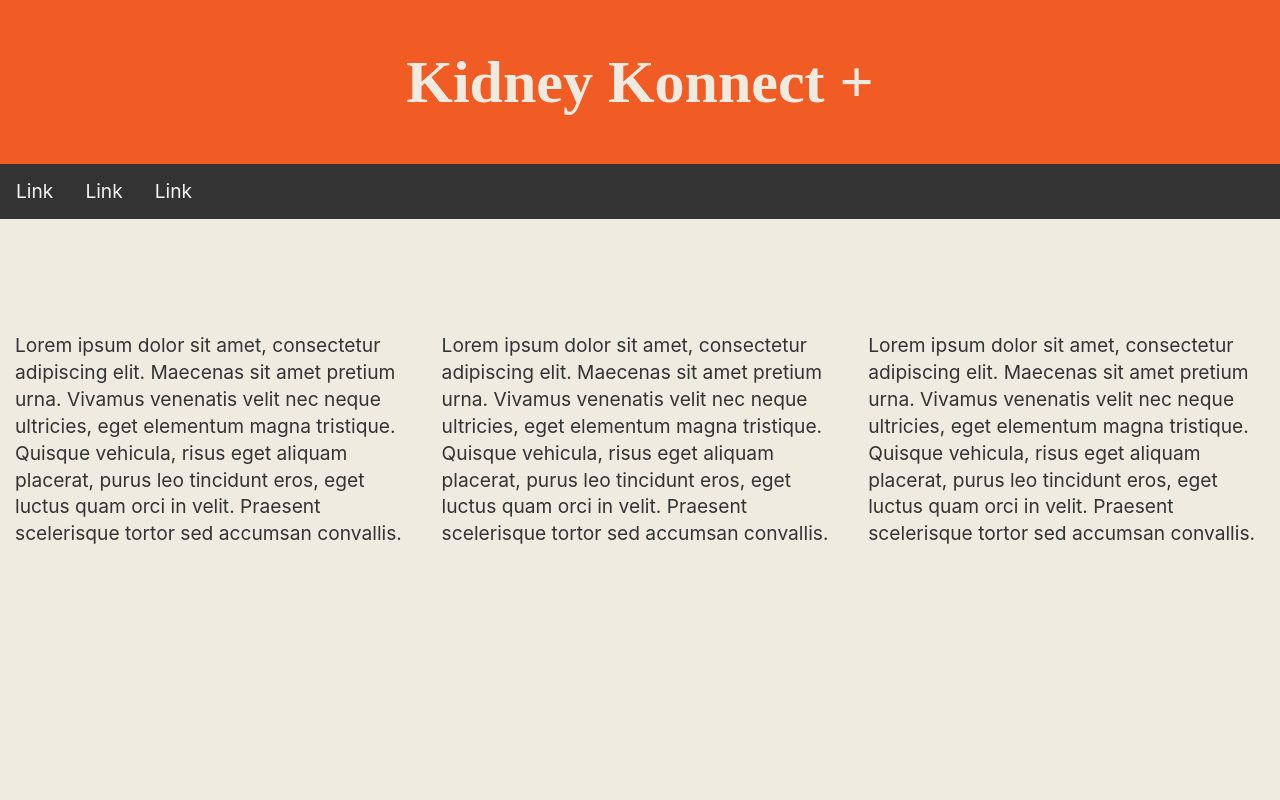
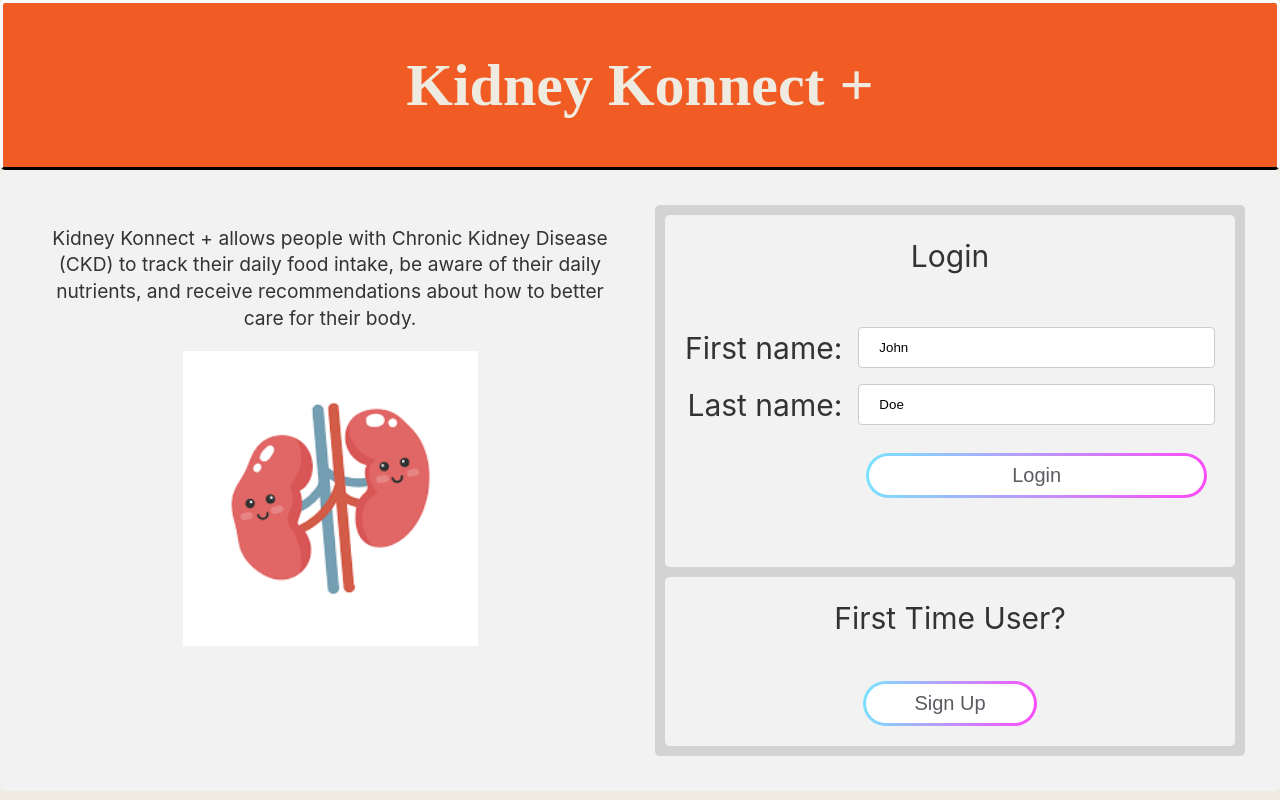
Before and after one commit to BlakePereira2000/Intex, a Django app: page /login/ in a window 1280 px wide. Run offline with Django 4.2, Linux system fonts and the light colour scheme.

Commit message:
signup page

```diff
--- a/intexApp/urls.py
+++ b/intexApp/urls.py
@@ -1,5 +1,5 @@
 from django.urls import path
-from .views import indexPageView, aboutPageView, journalPageView, reportPageView, userPageView, foodsPageView, loginPageView
+from .views import indexPageView, aboutPageView, journalPageView, reportPageView, userPageView, foodsPageView, loginPageView, signupPageView
 
 urlpatterns = [
     path('', indexPageView, name='index'),
@@ -9,4 +9,5 @@ urlpatterns = [
     path('user/', userPageView, name='user'),
     path('foods/', foodsPageView, name='foods'),
     path('login/', loginPageView, name='login'),
+    path('signup/', signupPageView, name='signup'),
 ]
--- a/intexApp/views.py
+++ b/intexApp/views.py
@@ -25,3 +25,6 @@ def foodsPageView(request):
 
 def loginPageView(request):
     return render(request, 'intexApp/login.html')
+
+def signupPageView(request):
+    return render(request, 'intexApp/signup.html')
--- a/intexProject/static/css/main.css
+++ b/intexProject/static/css/main.css
@@ -578,6 +578,8 @@ body footer.about-footer {
   color: var(--soft-white);
   font-size: 30px;
   font-family: 'Times New Roman', Times, serif;
+  border-style: solid;
+  border-color: white white black;
 }
 
 @media (min-width: 601px) {
--- a/templates/intexApp/login.html
+++ b/templates/intexApp/login.html
@@ -5,41 +5,15 @@
 
 body {
   margin: 0;
+  background-color: white;
 }
 
-/* Style the header */
-.header {
-  background-color: #f1f1f1;
-  padding: 20px;
-  text-align: center;
-}
-
-/* Style the top navigation bar */
-.topnav {
-  overflow: hidden;
-  background-color: #333;
-}
-
-/* Style the topnav links */
-.topnav a {
-  float: left;
-  display: block;
-  color: #f2f2f2;
-  text-align: center;
-  padding: 14px 16px;
-  text-decoration: none;
-}
-
-/* Change color on hover */
-.topnav a:hover {
-  background-color: #ddd;
-  color: black;
-}
+p {text-align: center;}
 
 /* Create three equal columns that floats next to each other */
 .column {
   float: left;
-  width: 33.33%;
+  width: 50%;
   padding: 15px;
 }
 
@@ -56,34 +30,78 @@ body {
     width: 100%;
   }
 }
+.center {
+  display: block;
+  margin-left: auto;
+  margin-right: auto;
+  width: 50%;
+}
+.grid-container {
+    display: grid;
+    grid-template-columns: auto;
+    grid-gap: 10px;
+    background-color: lightgray;
+    padding: 10px;
+  }
+  .grid-container > div {
+    text-align: center;
+    padding: 20px;
+    font-size: 30px;
+  }
+  input[type=text], select {
+    width: 100%;
+    padding: 12px 20px;
+    margin: 8px 0;
+    display: inline-block;
+    border: 1px solid #ccc;
+    border-radius: 4px;
+    box-sizing: border-box;
+  }
+  input[type=submit] {
+
+  }
+  div {
+    border-radius: 5px;
+    background-color: #f2f2f2;
+    padding: 20px;
+  }
 </style>
+<!DOCTYPE html>
+<html lang="en">
+<head>
+<meta charset="UTF-8">
+    <meta http-equiv="X-UA-Compatible" content="IE=edge">
+    <meta name="viewport" content="width=device-width, initial-scale=1.0">
+    <title>Login</title>
 </head>
 <body>
 
 {% include 'partials/header.html'%}
 
-<div class="topnav">
-  <a href="#">Link</a>
-  <a href="#">Link</a>
-  <a href="#">Link</a>
-</div>
-
 <div class="row">
   <div class="column">
-    <h2>Column</h2>
-    <p>Lorem ipsum dolor sit amet, consectetur adipiscing elit. Maecenas sit amet pretium urna. Vivamus venenatis velit nec neque ultricies, eget elementum magna tristique. Quisque vehicula, risus eget aliquam placerat, purus leo tincidunt eros, eget luctus quam orci in velit. Praesent scelerisque tortor sed accumsan convallis.</p>
+    <p>Kidney Konnect + allows people with Chronic Kidney Disease (CKD) to track their daily food intake, be aware of their daily nutrients, and receive recommendations about how to better care for their body.
+    </p>
+    {% load static %} <img class ='center' src="{% static "img/download.png" %}">
   </div>
 
   <div class="column">
-    <h2>Column</h2>
-    <p>Lorem ipsum dolor sit amet, consectetur adipiscing elit. Maecenas sit amet pretium urna. Vivamus venenatis velit nec neque ultricies, eget elementum magna tristique. Quisque vehicula, risus eget aliquam placerat, purus leo tincidunt eros, eget luctus quam orci in velit. Praesent scelerisque tortor sed accumsan convallis.</p>
+    <div class="grid-container">
+        <div class="item1">Login
+            <br><br>
+            <form action="/action_page.php"> <!-- enter the page for login stuff-->
+                <label for="fname">First name:</label><input type="text" id="fname" name="fname" value="John">
+                <label for="lname">Last name:</label><input type="text" id="lname" name="lname" value="Doe">
+                <br><br>
+                <input type="submit" value="Login" class= 'button'>
+            </form>
+        </div>
+        <div class="item2">First Time User?
+            <br><br>
+            <input type="button" value="Sign Up" class='button'>
+        </div>
+      </div>
   </div>
-
-  <div class="column">
-    <h2>Column</h2>
-    <p>Lorem ipsum dolor sit amet, consectetur adipiscing elit. Maecenas sit amet pretium urna. Vivamus venenatis velit nec neque ultricies, eget elementum magna tristique. Quisque vehicula, risus eget aliquam placerat, purus leo tincidunt eros, eget luctus quam orci in velit. Praesent scelerisque tortor sed accumsan convallis.</p>
-  </div>
-</div>
 
 </body>
 </html>
```
Also changed, not shown: templates/intexApp/signup.html (added, +111 -0 lines), intexProject/static/img/download.png (added).
